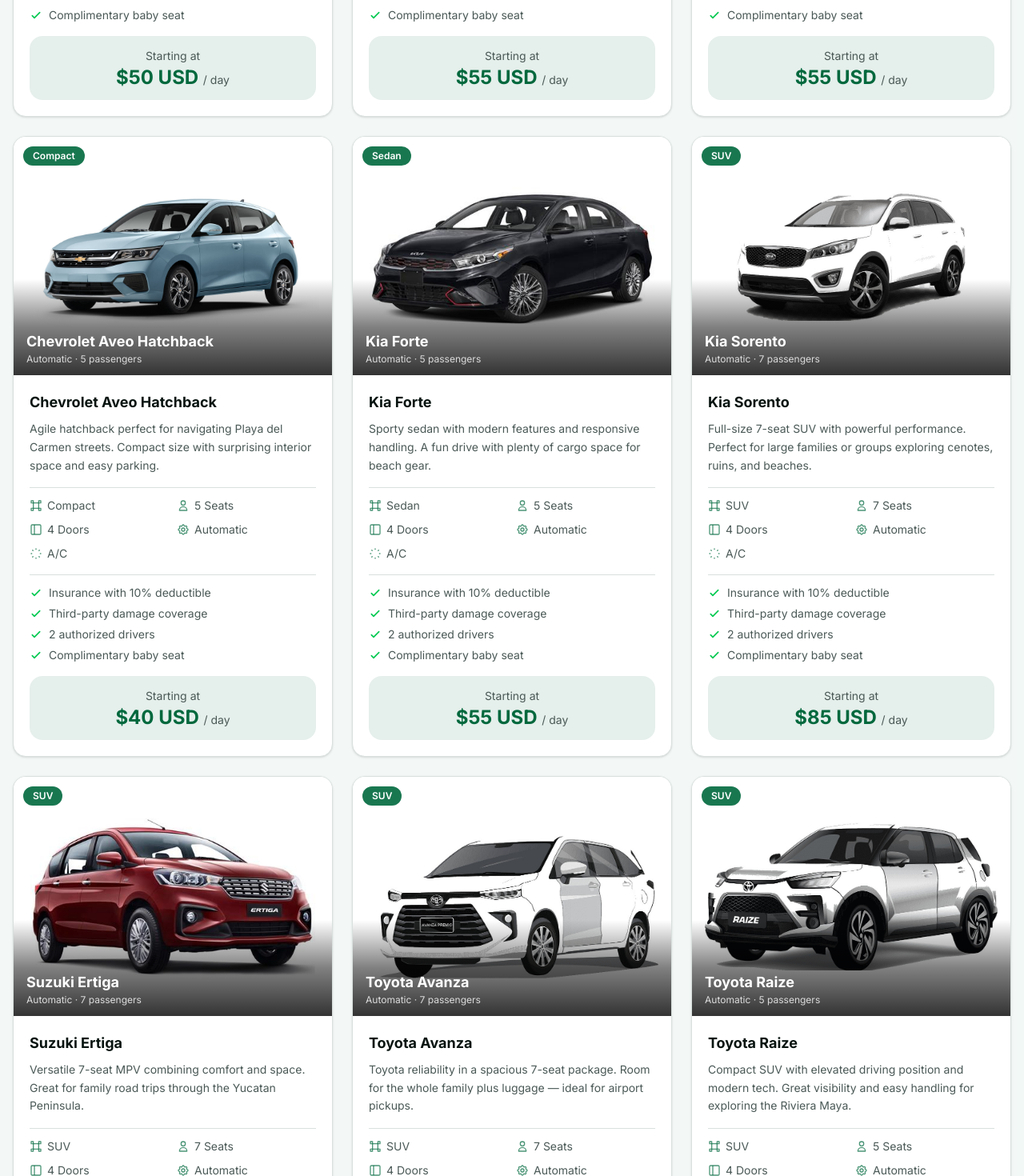
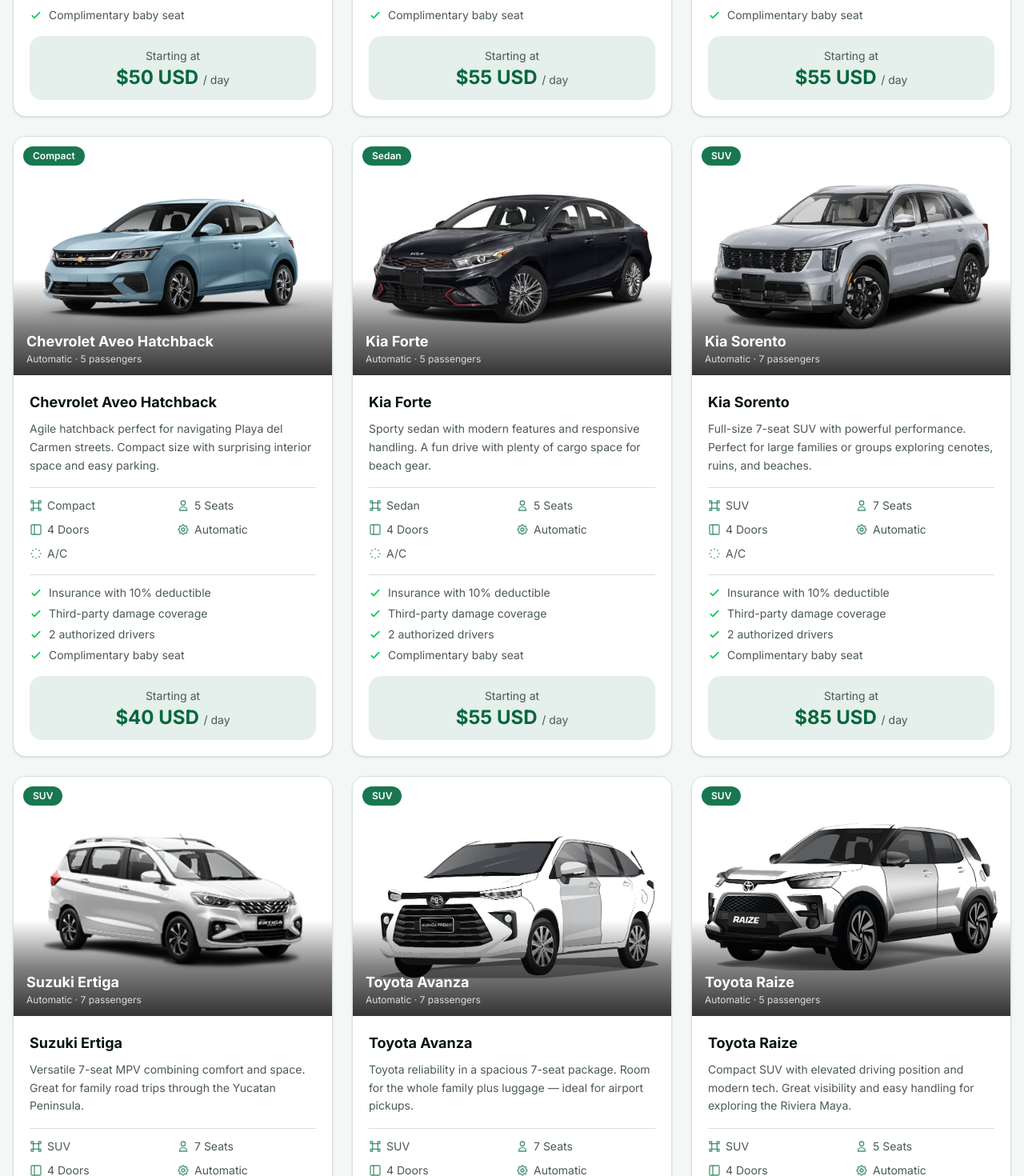
Before and after one commit to mastercobeos/rental-car-playa, a Next.js app: page / in a window 1280 px wide. Shown: the part 2570-4040 px from the top of the page at 80% size. Built offline with nearby package versions, Linux system fonts and the light colour scheme; a web font is replaced by a local one.

Commit message:
Update Ertiga and Sorento images - correct models facing left
- Suzuki Ertiga: new model from official Suzuki, facing left
- Kia Sorento: new model with updated Kia logo, facing left

Co-Authored-By: Claude Opus 4.6 <noreply@anthropic.com>

```diff
--- a/components/fleet-section.tsx
+++ b/components/fleet-section.tsx
@@ -142,7 +142,7 @@ const vehicles = [
       en: "Full-size 7-seat SUV with powerful performance. Perfect for large families or groups exploring cenotes, ruins, and beaches.",
       es: "SUV de 7 asientos con rendimiento potente. Perfecto para familias grandes o grupos explorando cenotes, ruinas y playas.",
     },
-    images: ["/fleet/kia-sorento-clean.jpg"],
+    images: ["/fleet/kia-sorento-new.webp"],
     price: 85,
   },
   {
@@ -157,7 +157,7 @@ const vehicles = [
       en: "Versatile 7-seat MPV combining comfort and space. Great for family road trips through the Yucatan Peninsula.",
       es: "MPV versátil de 7 asientos que combina comodidad y espacio. Ideal para viajes familiares por la Península de Yucatán.",
     },
-    images: ["/fleet/suzuki-ertiga-new.jpg"],
+    images: ["/fleet/suzuki-ertiga-new.png"],
     price: 65,
   },
   {
```
Also changed, not shown: public/fleet/kia-sorento-new.webp (added), public/fleet/suzuki-ertiga-new.png (added).
